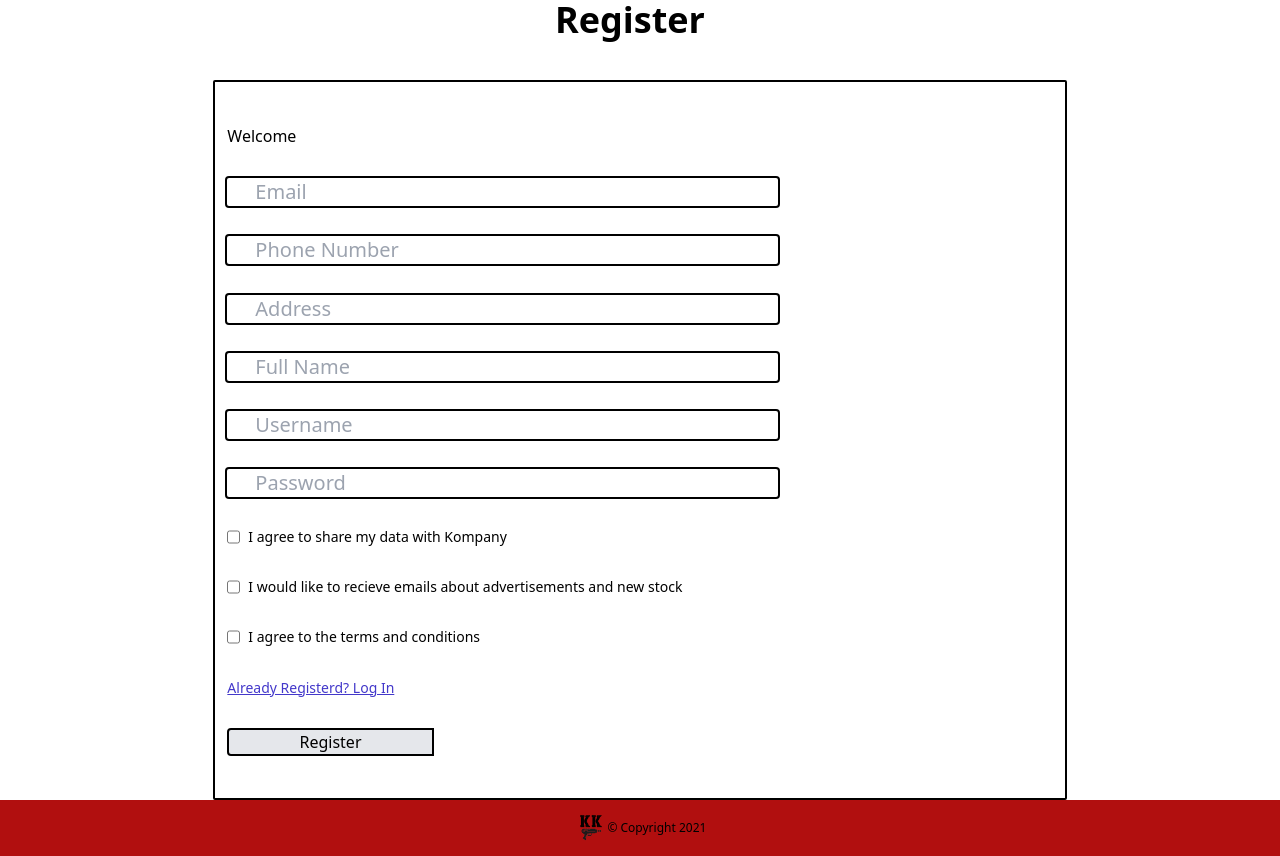
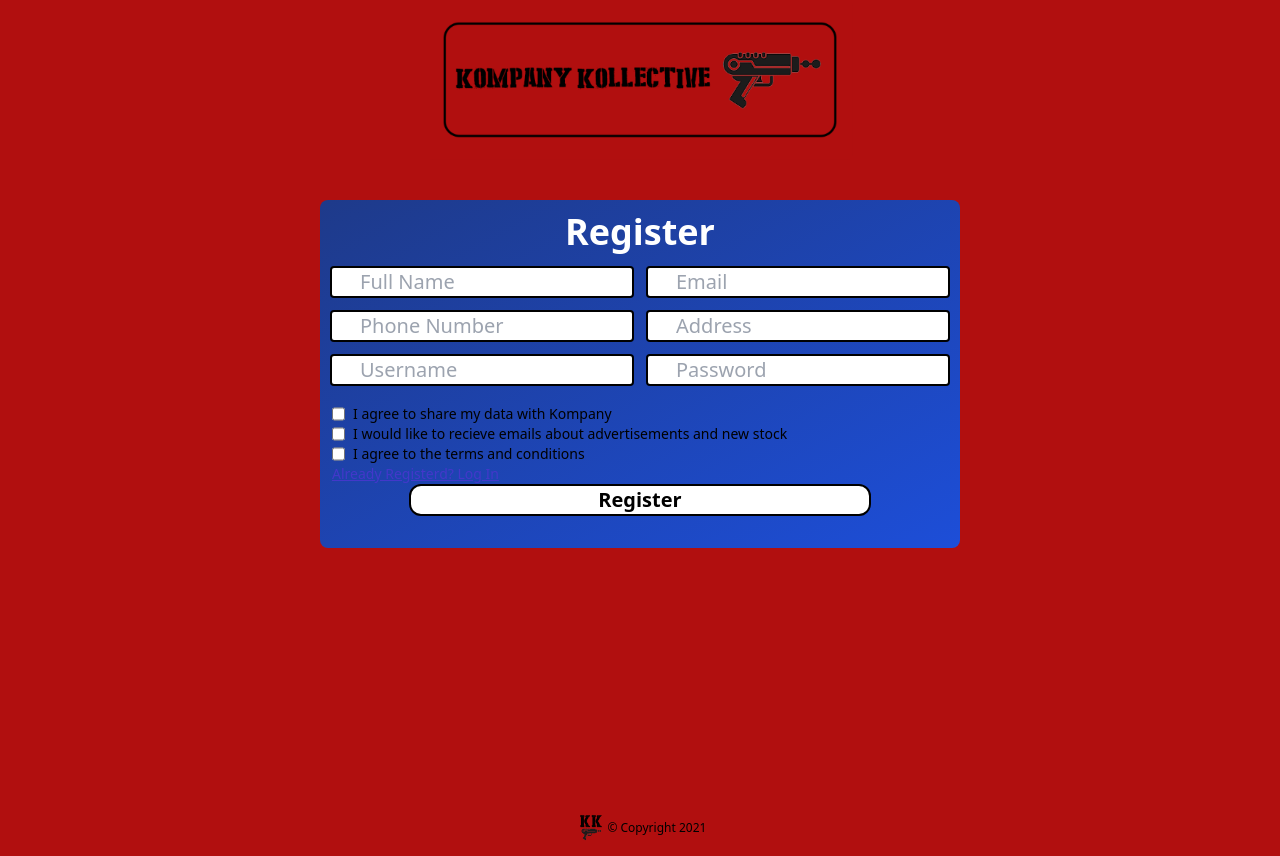
Before and after one commit to UWL-Kompany/kompany-project, a React (Create React App) app: page /register in a window 1280 px wide. Built offline with nearby package versions, Linux system fonts and the light colour scheme.

Commit message:
update register screen

```diff
--- a/src/Views/Register.js
+++ b/src/Views/Register.js
@@ -1,53 +1,74 @@
 import React, { useEffect, useState } from "react";
 import { useDispatch, useSelector } from "react-redux";
 // import logo from "../Images/UWL-Logo.png";
+import { Link, useHistory } from "react-router-dom";
+import {
+  toggleAccountLogin,
+  changeDetails,
+} from "../Redux/Actions/accountActions";
+import logo_big from "../Assets/Images/logo-big.png";
 
 const Register = (props) => {
   // the main Products page, displays some about infomation along with a logo for UWL
   // also includes links to other pages
   // uses Tailwind CSS for styling
-
+  const history = useHistory();
   const dispatch = useDispatch();
 
   useEffect(() => {}, []);
 
+  const forceNextScreen = () => {
+    history.push("/");
+  };
+
+  const loginAttempt = () => {
+    dispatch(toggleAccountLogin(true));
+    forceNextScreen();
+  };
+
   return (
-    <div class="flex flex-col h-screen w-full justify-start justify-items-center content-center items-center place-content-center">
-      <div className="flex font-bold text-black text-4xl mr-5 text-right ">
+    <div class="flex flex-col h-screen w-full content-center items-center bg-primary">
+      <img
+        className="flex font-bold text-black text-4xl h-40 rounded-md"
+        src={logo_big}
+      />
+      <div class="flex flex-col w-1/2 rounded-lg justify-evenly items-center mt-10 p-3 from-blue-900 to-blue-700 bg-gradient-to-br">
+        <div className="flex font-bold text-white text-4xl mb-4 text-right ">
           Register
         </div>
-      <div class="flex flex-col h-full w-2/3 rounded-sm justify-evenly items-start mt-10 p-3 border-black border-2">
-        <div class="flex self-start">Welcome</div>
+        <div class="grid grid-cols-1 md:grid-cols-2 lg:grid-cols-2 gap-2 md:gap-4 mb-5">
           <input
             type="text"
-          class="focus:ring-indigo-500 focus:ring-2 ring-2 focus:border-indigo-500 block w-2/3 pl-7 pr-12 sm:text-xl ring-black rounded-sm"
+            class="focus:ring-indigo-500 focus:ring-2 ring-2 focus:border-indigo-500 block w-full pl-7 pr-12 sm:text-xl ring-black rounded-sm"
+            placeholder={"Full Name"} // this doesn't do anything, just for filler
+          />
+          <input
+            type="text"
+            class="focus:ring-indigo-500 focus:ring-2 ring-2 focus:border-indigo-500 block w-full pl-7 pr-12 sm:text-xl ring-black rounded-sm"
             placeholder={"Email"} // this doesn't do anything, just for filler
           />
           <input
             type="text"
-          class="focus:ring-indigo-500 focus:ring-2 ring-2 focus:border-indigo-500 block w-2/3 pl-7 pr-12 sm:text-xl ring-black rounded-sm"
+            class="focus:ring-indigo-500 focus:ring-2 ring-2 focus:border-indigo-500 block w-full pl-7 pr-12 sm:text-xl ring-black rounded-sm"
             placeholder={"Phone Number"} // this doesn't do anything, just for filler
           />
           <input
             type="text"
-          class="focus:ring-indigo-500 focus:ring-2 ring-2 focus:border-indigo-500 block w-2/3 pl-7 pr-12 sm:text-xl ring-black rounded-sm"
+            class="focus:ring-indigo-500 focus:ring-2 ring-2 focus:border-indigo-500 block w-full pl-7 pr-12 sm:text-xl ring-black rounded-sm"
             placeholder={"Address"} // this doesn't do anything, just for filler
           />
+
           <input
             type="text"
-          class="focus:ring-indigo-500 focus:ring-2 ring-2 focus:border-indigo-500 block w-2/3 pl-7 pr-12 sm:text-xl ring-black rounded-sm"
-          placeholder={"Full Name"} // this doesn't do anything, just for filler
-        />
-        <input
-          type="text"
-          class="focus:ring-indigo-500 focus:ring-2 ring-2 focus:border-indigo-500 block w-2/3 pl-7 pr-12 sm:text-xl ring-black rounded-sm"
+            class="focus:ring-indigo-500 focus:ring-2 ring-2 focus:border-indigo-500 block w-full pl-7 pr-12 sm:text-xl ring-black rounded-sm"
             placeholder={"Username"} // this doesn't do anything, just for filler
           />
           <input
             type="text"
-          class="focus:ring-indigo-500 focus:ring-2 ring-2 focus:border-indigo-500 block w-2/3 pl-7 pr-12 sm:text-xl ring-black rounded-sm"
+            class="focus:ring-indigo-500 focus:ring-2 ring-2 focus:border-indigo-500 block w-full pl-7 pr-12 sm:text-xl ring-black rounded-sm"
             placeholder={"Password"} // this doesn't do anything, just for filler
           />
+        </div>
         <div class="flex self-start text-sm flex-row">
           <input type="checkbox" class="form-checkbox mr-2"></input>
           <p>I agree to share my data with Kompany</p>
@@ -66,9 +87,12 @@ const Register = (props) => {
           Already Registerd? Log In
         </p>
 
-        <div class="flex w-1/4 border-black border-2 bg-gray-200 rounded-l self-start ">
-          <div class="w-full text-center">Register</div>
-        </div>
+        <button
+          class="cursor-pointer flex w-3/4 text-xl font-bold border-black border-2 bg-white rounded-xl mb-5"
+          onClick={(e) => loginAttempt()}
+        >
+          <p class="w-full text-center">Register</p>
+        </button>
       </div>
     </div>
   );
```
Lines whose indentation alone changed are shown as unchanged.
